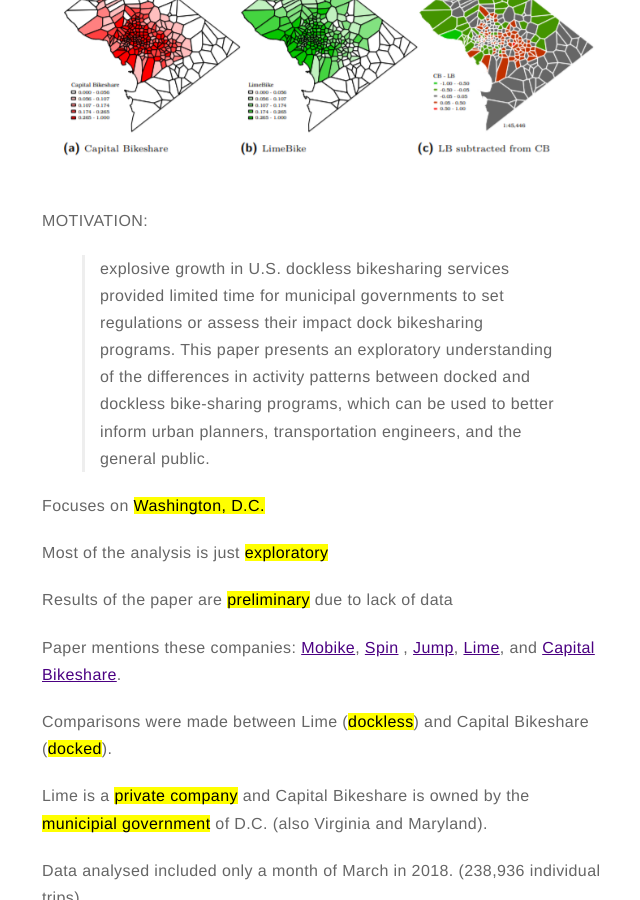
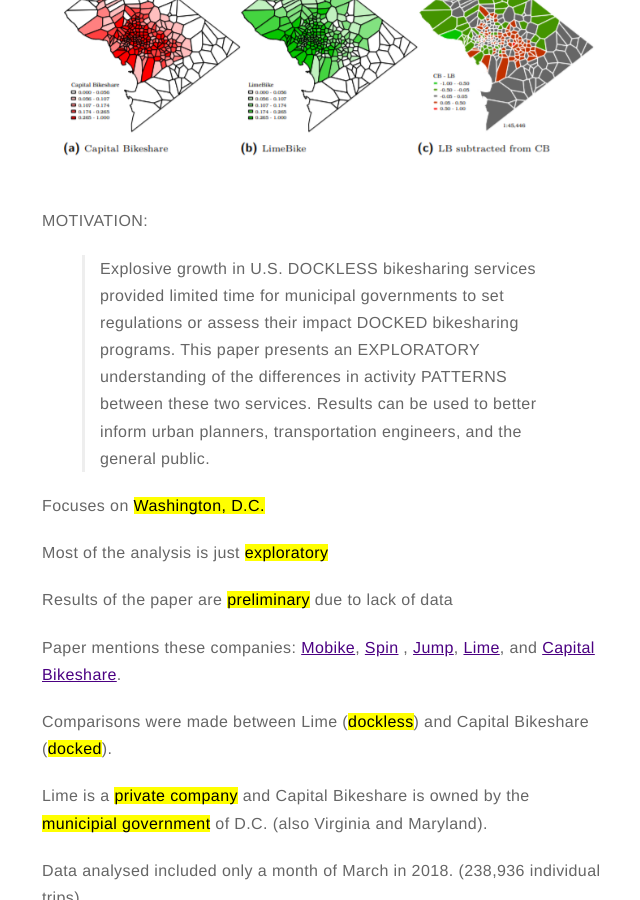
Before and after one commit to dljubenk/dljubenk.github.io, a Jekyll site: the page built from _posts/2019-02-06-literature-study.markdown, in a window 1280 px wide and 900 px high, scrolled down 1733 px. Shown: the whole window, without its empty margins (318-958 px from the left). Built offline with Jekyll 4.4.1, drawn with Linux system fonts in a browser that asks for light colours; emoji names are drawn with the system emoji font; comment, search, counter and statistics services are not loaded.

Commit message:
Update 2019-02-06-literature-study.markdown

```diff
--- a/_posts/2019-02-06-literature-study.markdown
+++ b/_posts/2019-02-06-literature-study.markdown
@@ -52,8 +52,8 @@ In total, 142 papers in the domain of smart cities transportation had been colle
 ![Markdown Image][1]
 
 MOTIVATION:
->explosive growth in U.S. dockless bikesharing services provided limited time for municipal governments to set regulations or assess their impact dock bikesharing programs. This paper presents an exploratory understanding of the differences in activity
-patterns between docked and dockless bike-sharing programs, which can be used to better inform urban planners, transportation engineers,
+>Explosive growth in U.S. DOCKLESS bikesharing services provided limited time for municipal governments to set regulations or assess their impact DOCKED bikesharing programs. This paper presents an EXPLORATORY understanding of the differences in activity
+PATTERNS between these two services. Results can be used to better inform urban planners, transportation engineers,
 and the general public.
 
 Focuses on <mark>Washington, D.C.</mark>
```
